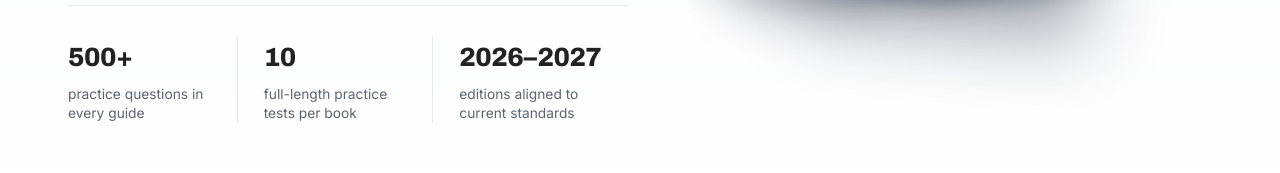
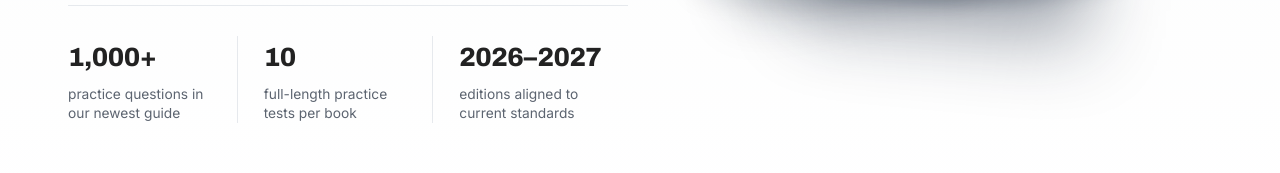
Before and after one commit to achieva003-del/Tradepass-Academy, a plain HTML site: page index.html in a window 1280 px wide. Shown: the part 759-932 px from the top of the page. Drawn offline with Linux system fonts and the light colour scheme.

Commit message:
Add files via upload

```diff
--- a/index.html
+++ b/index.html
@@ -168,7 +168,7 @@
         <!-- EDIT HERE: keep these stats honest. Replace with numbers you can back up
              (e.g. "1,000+ practice questions", "10 full-length tests", "33 chapters covered") -->
         <div class="hero-stats">
-          <div class="hero-stat"><b>500+</b><span>practice questions in every guide</span></div>
+          <div class="hero-stat"><b>1,000+</b><span>practice questions in our newest guide</span></div>
           <div class="hero-stat"><b>10</b><span>full-length practice tests per book</span></div>
           <div class="hero-stat"><b>2026–2027</b><span>editions aligned to current standards</span></div>
         </div>
```
